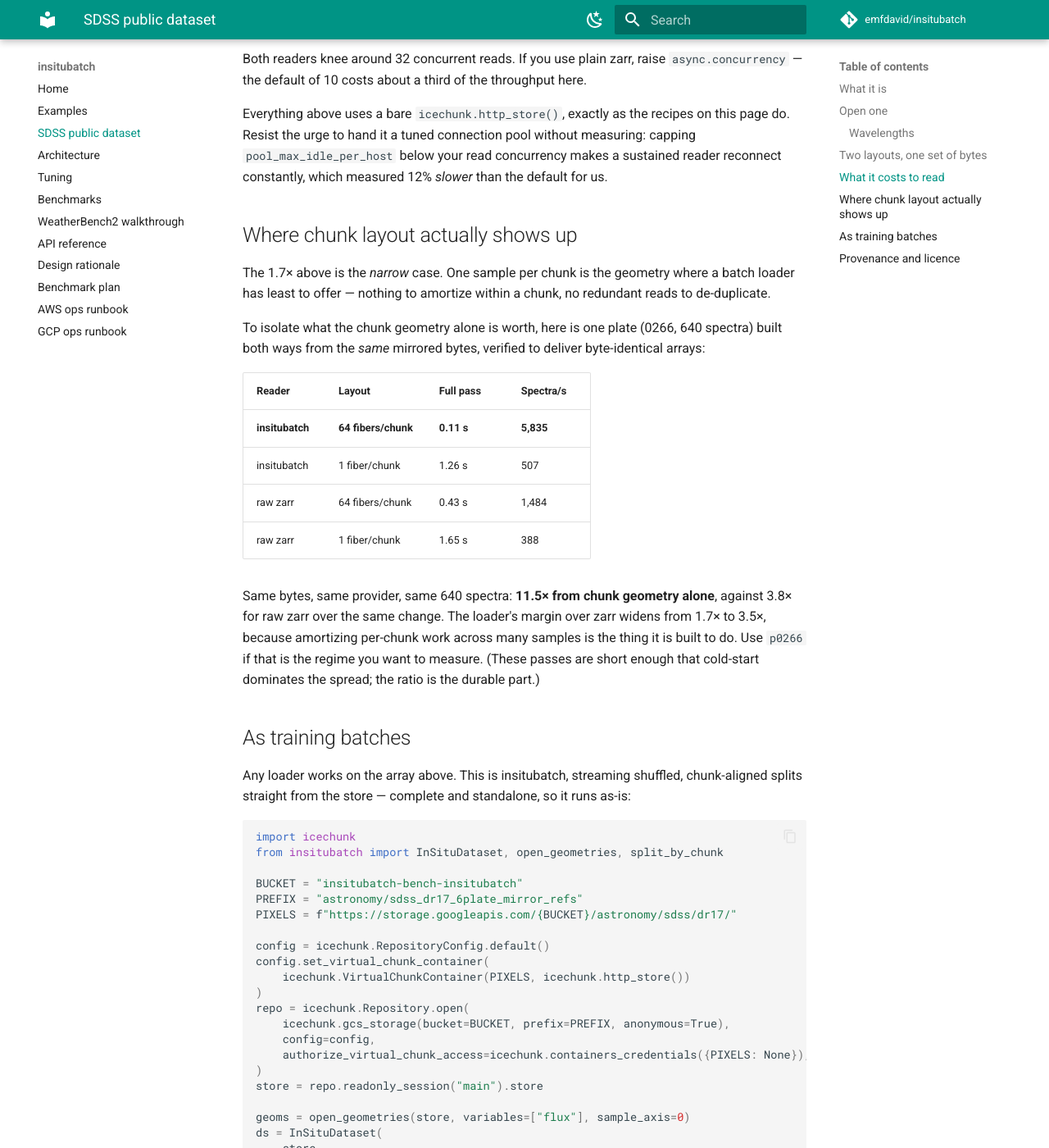
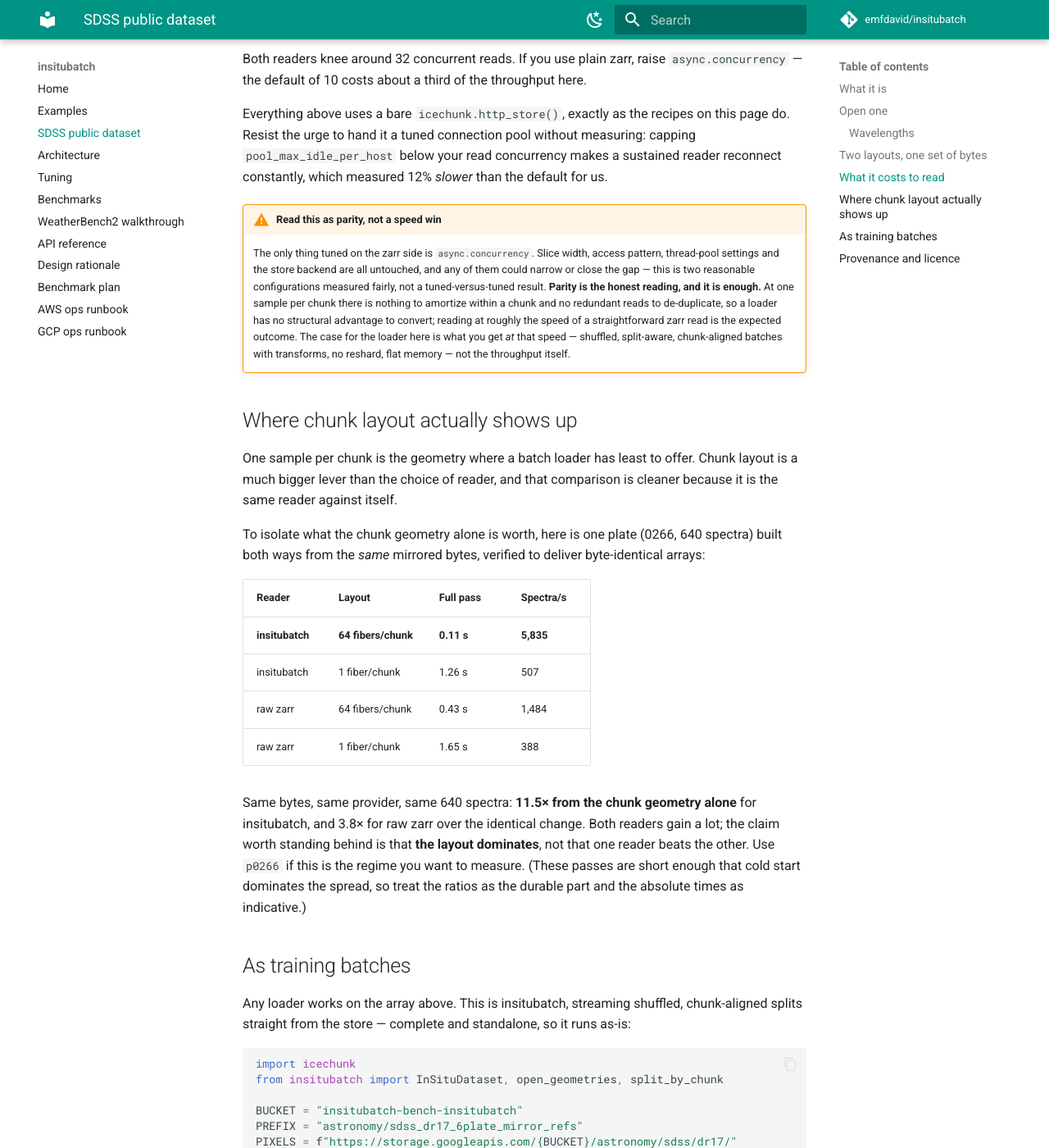
Before and after one commit to emfdavid/insitubatch, an MkDocs documentation site: the page built from docs/sdss-dataset.md, in a window 1280 px wide and 1400 px high, scrolled down 3285 px. Shown: the whole window at 82% size. Built offline with MkDocs 1.6.1 and Material for MkDocs 9.7.7, drawn with Linux system fonts in a browser that asks for light colours; comment, search, counter and statistics services are not loaded.

Commit message:
docs: state the SDSS throughput comparison as parity, not a win
Only async.concurrency was tuned on the zarr side; slice width, access pattern,
thread-pool settings and the store backend are untouched and could narrow or
close the gap. Two reasonable configurations measured fairly is not a
tuned-versus-tuned result, so the page now says so and drops the "margin widens
to 3.5x" framing.

Parity is the claim that matters here: at one sample per chunk there is nothing
to amortise within a chunk and no redundant reads to de-duplicate, so no reader
has a structural advantage and reading at roughly zarr's speed is the expected
outcome. What the loader adds is shuffling, splits and transforms at that speed.

The layout comparison stays, reframed as "the layout dominates" -- 11.5x for
insitubatch and 3.8x for zarr over the identical change -- since that one is a
reader against itself rather than against another reader.

Co-Authored-By: Claude Opus 5 <noreply@anthropic.com>

```diff
--- a/docs/sdss-dataset.md
+++ b/docs/sdss-dataset.md
@@ -148,10 +148,23 @@ Resist the urge to hand it a tuned connection pool without measuring: capping
 `pool_max_idle_per_host` below your read concurrency makes a sustained reader reconnect
 constantly, which measured 12% *slower* than the default for us.
 
+!!! warning "Read this as parity, not a speed win"
+
+    The only thing tuned on the zarr side is `async.concurrency`. Slice width, access pattern,
+    thread-pool settings and the store backend are all untouched, and any of them could narrow
+    or close the gap — this is two reasonable configurations measured fairly, not a
+    tuned-versus-tuned result. **Parity is the honest reading, and it is enough.** At one
+    sample per chunk there is nothing to amortize within a chunk and no redundant reads to
+    de-duplicate, so a loader has no structural advantage to convert; reading at roughly the
+    speed of a straightforward zarr read is the expected outcome. The case for the loader here
+    is what you get *at* that speed — shuffled, split-aware, chunk-aligned batches with
+    transforms, no reshard, flat memory — not the throughput itself.
+
 ## Where chunk layout actually shows up
 
-The 1.7× above is the *narrow* case. One sample per chunk is the geometry where a batch loader
-has least to offer — nothing to amortize within a chunk, no redundant reads to de-duplicate.
+One sample per chunk is the geometry where a batch loader has least to offer. Chunk layout is a
+much bigger lever than the choice of reader, and that comparison is cleaner because it is the
+same reader against itself.
 
 To isolate what the chunk geometry alone is worth, here is one plate (0266, 640 spectra) built
 both ways from the *same* mirrored bytes, verified to deliver byte-identical arrays:
@@ -163,11 +176,12 @@ both ways from the *same* mirrored bytes, verified to deliver byte-identical arr
 | raw zarr | 64 fibers/chunk | 0.43 s | 1,484 |
 | raw zarr | 1 fiber/chunk | 1.65 s | 388 |
 
-Same bytes, same provider, same 640 spectra: **11.5× from chunk geometry alone**, against 3.8×
-for raw zarr over the same change. The loader's margin over zarr widens from 1.7× to 3.5×,
-because amortizing per-chunk work across many samples is the thing it is built to do. Use
-`p0266` if that is the regime you want to measure. (These passes are short enough that
-cold-start dominates the spread; the ratio is the durable part.)
+Same bytes, same provider, same 640 spectra: **11.5× from the chunk geometry alone** for
+insitubatch, and 3.8× for raw zarr over the identical change. Both readers gain a lot; the
+claim worth standing behind is that **the layout dominates**, not that one reader beats the
+other. Use `p0266` if this is the regime you want to measure. (These passes are short enough
+that cold start dominates the spread, so treat the ratios as the durable part and the absolute
+times as indicative.)
 
 ## As training batches
 
```
